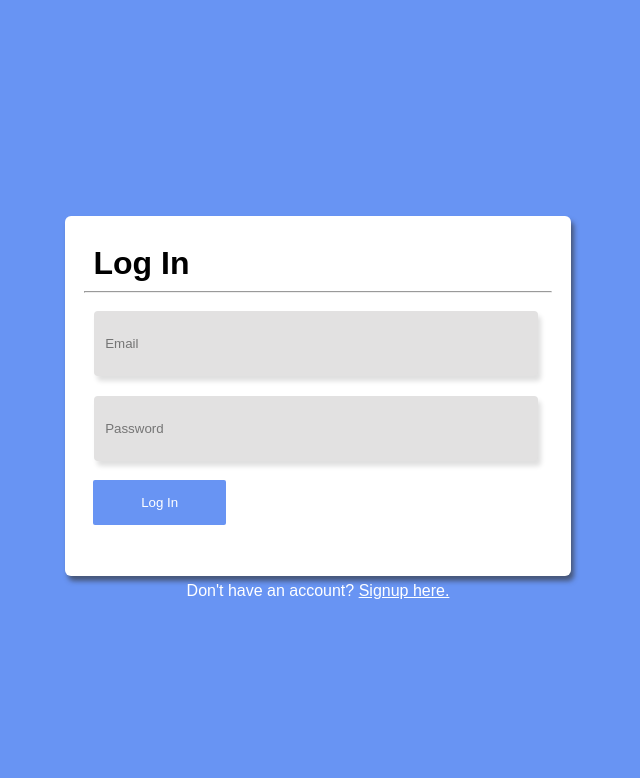
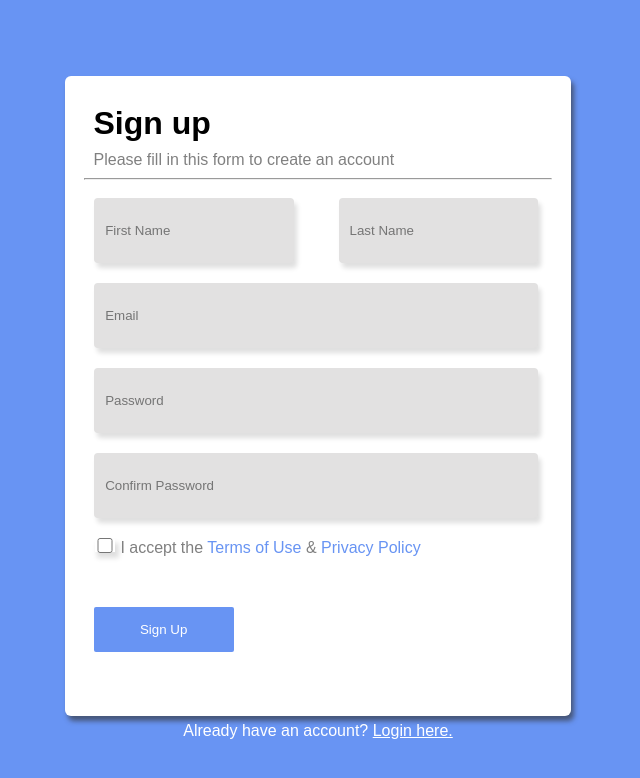
Before and after one commit to Giftea/Sign-up-form, a plain HTML site: page index.html in a window 1280 px wide. Shown: the whole page, without its empty margins (322-962 px from the left). Drawn offline with Linux system fonts and the light colour scheme.

Commit message:
Add files via upload

```diff
--- a/index.html
+++ b/index.html
@@ -2,30 +2,79 @@
   <head>
     <meta charset="UTF-8" />
     <meta name="viewport" content="width=device-width, initial-scale=1.0" />
-    <title>Log In Page</title>
+    <title>Sign Up Page</title>
     <link rel="stylesheet" href="signup.css" />
   </head>
   <body>
-    <div class="loginDiv">
-      <h1>Log In</h1>
+    <div class="container">
+      <h1>Sign up</h1>
+      <p>Please fill in this form to create an account</p>
       <hr />
-      <form action="/" method="GET">
-        <input type="email" placeholder="Email" required="" />
+      <form id="form" method="GET">
+        <div class="flex-row">
+          <div class="form-group">
             <input
+              id="firstName"
+              class="names"
+              type="text"
+              name="text"
+              placeholder="First Name"
+              required
+            />
+            <small class="helper" id="fnameHelper"></small>
+          </div>
+          <div class="form-group">
+            <input
+              id="lastName"
+              class="names"
+              type="text"
+              name="text"
+              placeholder="Last Name"
+              required
+            />
+            <small class="helper" id="lnameHelper"></small>
+          </div>
+        </div>
+        <div class="form-group">
+          <input id="email" type="email" placeholder="Email" required />
+          <small class="helper" id="emailHelper"></small>
+        </div>
+        <div class="form-group">
+          <input
+            id="password"
             type="password"
             name="password"
             placeholder="Password"
             required
           />
-        <button type="submit">Log In</button>
+          <small class="helper" id="passHelper"> </small>
+        </div>
+        <div class="form-group">
+          <input
+            id="confirmPassword"
+            type="password"
+            name="password"
+            placeholder="Confirm Password"
+            required
+          />
+          <small class="helper" id="cPassHelper"></small>
+        </div>
+        <p class="confirm">
+          <input class="check" type="checkbox" required /> I accept the
+          <a href="" class="blueLink">Terms of Use</a> &
+          <a href="" class="blueLink">Privacy Policy</a>
+        </p>
+        <button type="submit">
+          <img src="load.svg" id="load" alt="" /> Sign Up
+        </button>
       </form>
     </div>
     <div class="base">
       <p>
-        Don't have an account?
-        <a class="login" href="signup.html"> Signup here.</a>
-
+        Already have an account?
+        <a class="login" href="login.html"> Login here.</a>
       </p>
     </div>
+    <script src="script.js"></script>
   </body>
 </html>
```
Also changed, not shown: login.html (added, +30 -0 lines). Lines whose indentation alone changed are shown as unchanged.
